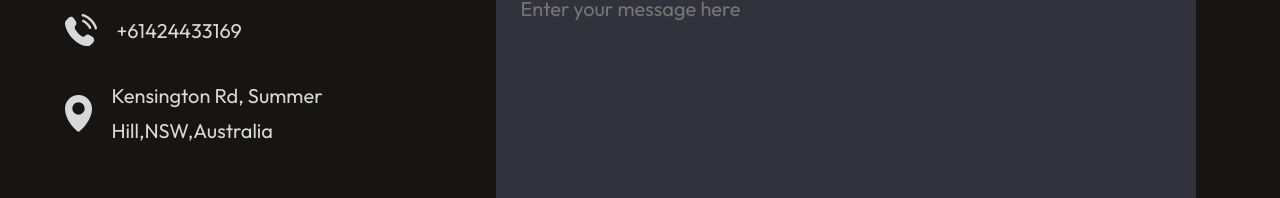
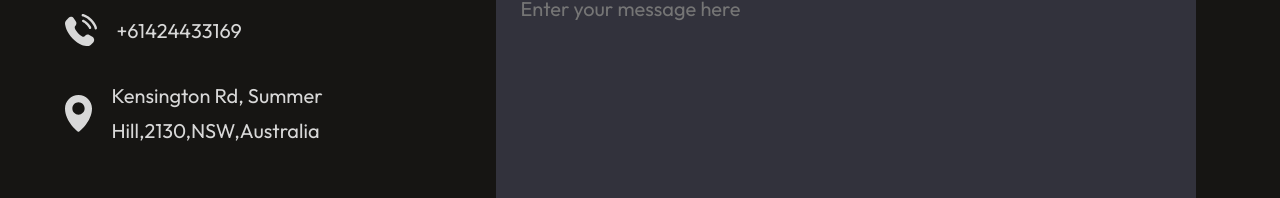
Before and after one commit to waibaBikash/My-Portfolio, a React (Vite) app in the folder Portfolio-react/: page / in a window 1280 px wide. Shown: the part 6175-6373 px from the top of the page. Built offline with nearby package versions, Linux system fonts and the light colour scheme.

Commit message:
save all changes

```diff
--- a/Portfolio-react/src/components/Contact/Contact.jsx
+++ b/Portfolio-react/src/components/Contact/Contact.jsx
@@ -50,7 +50,7 @@ const Contact = () => {
                 </div>
                 <div className="contact-detail">
                   <img src={location_icon} alt="" />
-                  <p>Kensington Rd, Summer Hill,NSW,Australia</p>
+                  <p>Kensington Rd, Summer Hill,2130,NSW,Australia</p>
                 </div>
              </div>
            </div>
```
